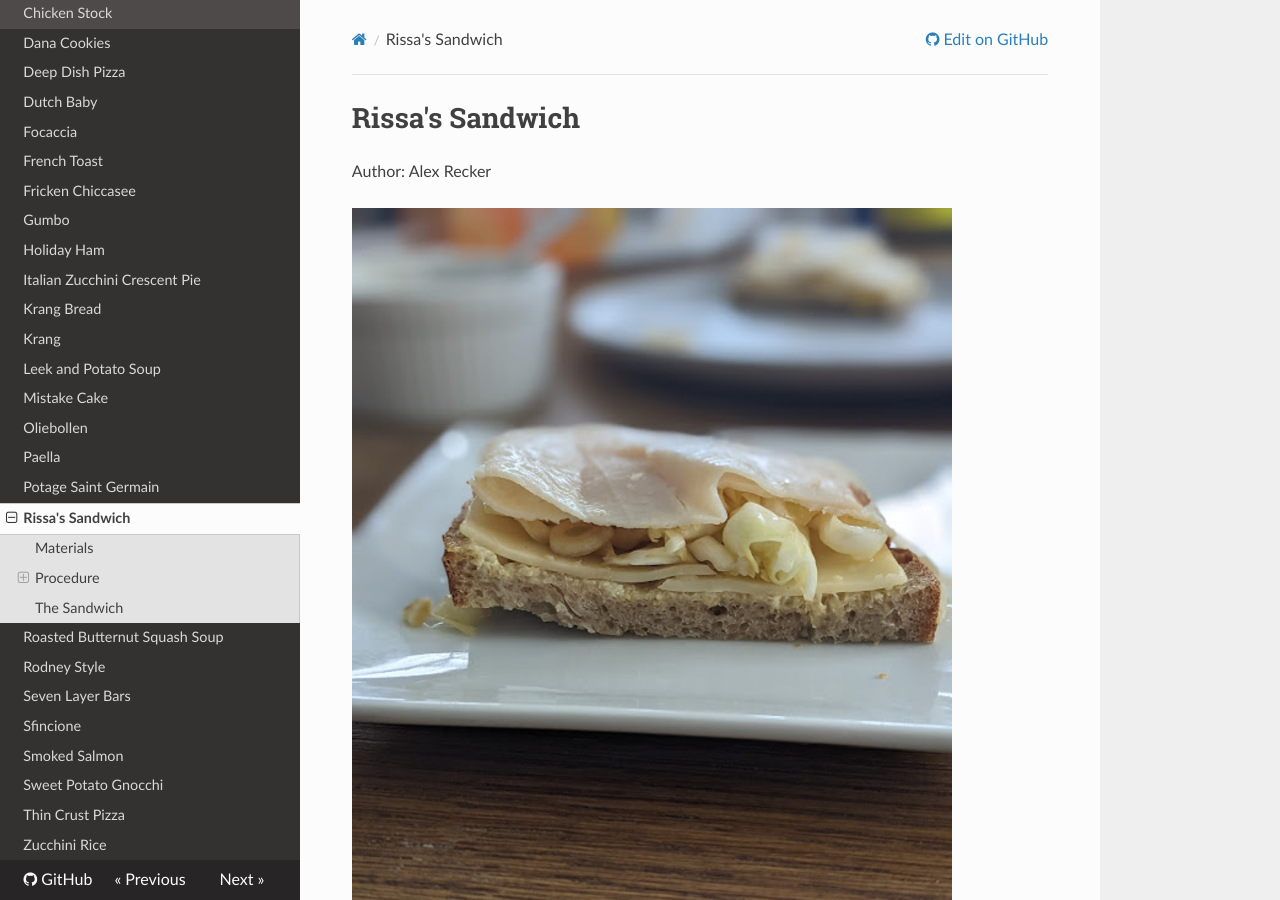
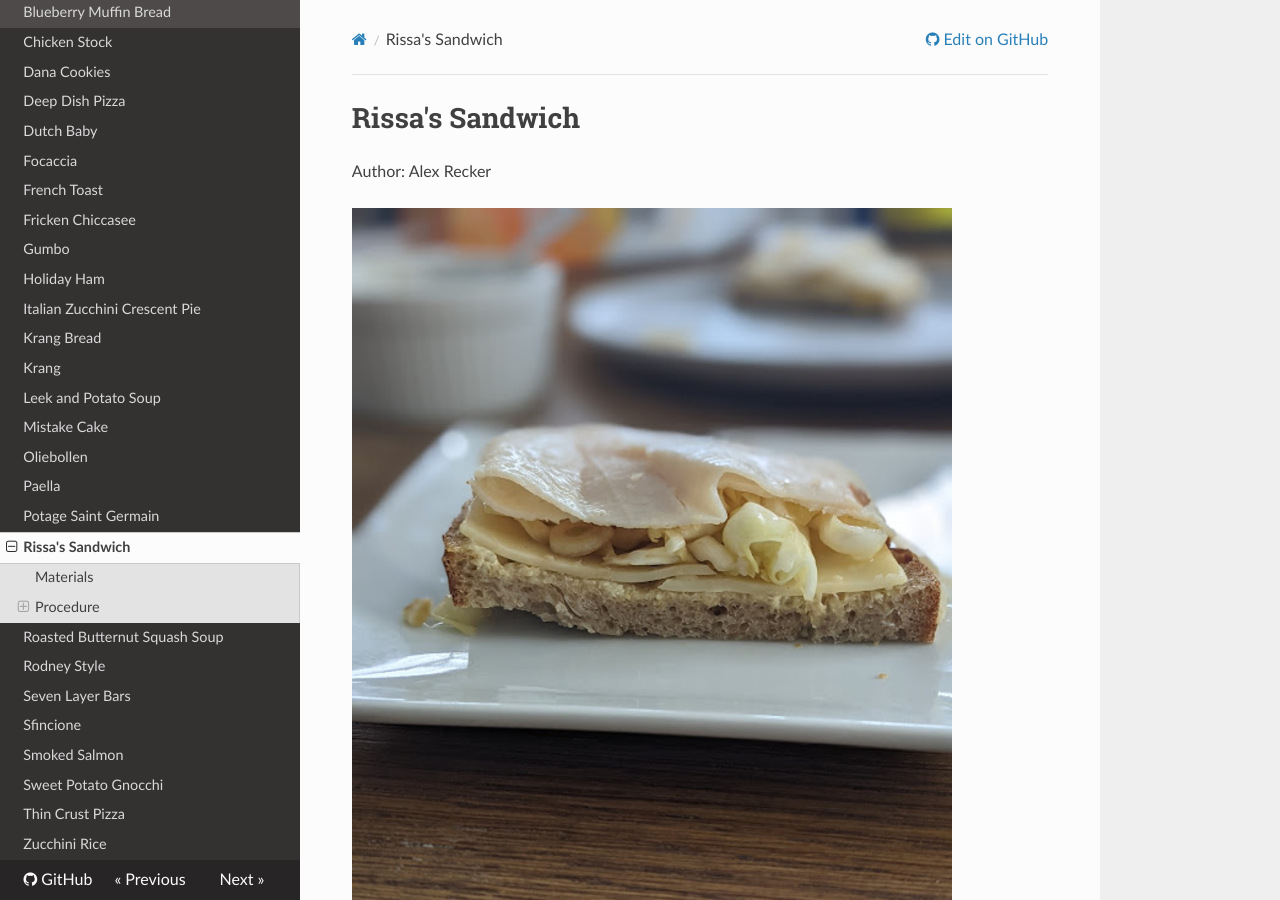
Before and after one commit to arecker/cookbook, an MkDocs documentation site: the page built from recipes/rissas-sandwich.md, in a window 1280 px wide and 900 px high. Built offline with MkDocs 1.6.1, drawn with Linux system fonts in a browser that asks for light colours; nearby versions of some CDN libraries.

Commit message:
Fix sandwich

```diff
--- a/recipes/rissas-sandwich.md
+++ b/recipes/rissas-sandwich.md
@@ -40,7 +40,7 @@ sized tupperware container - something you can shake vigorously.
    assembling the sandwich, shake thoroughly to form the dressing and
    combine with the vegetables.
 
-## The Sandwich
+### The Sandwich
 
 1. Start with two slices of fresh sourdough bread.  Smear them both
    with mayo and dijon mustard.
```
